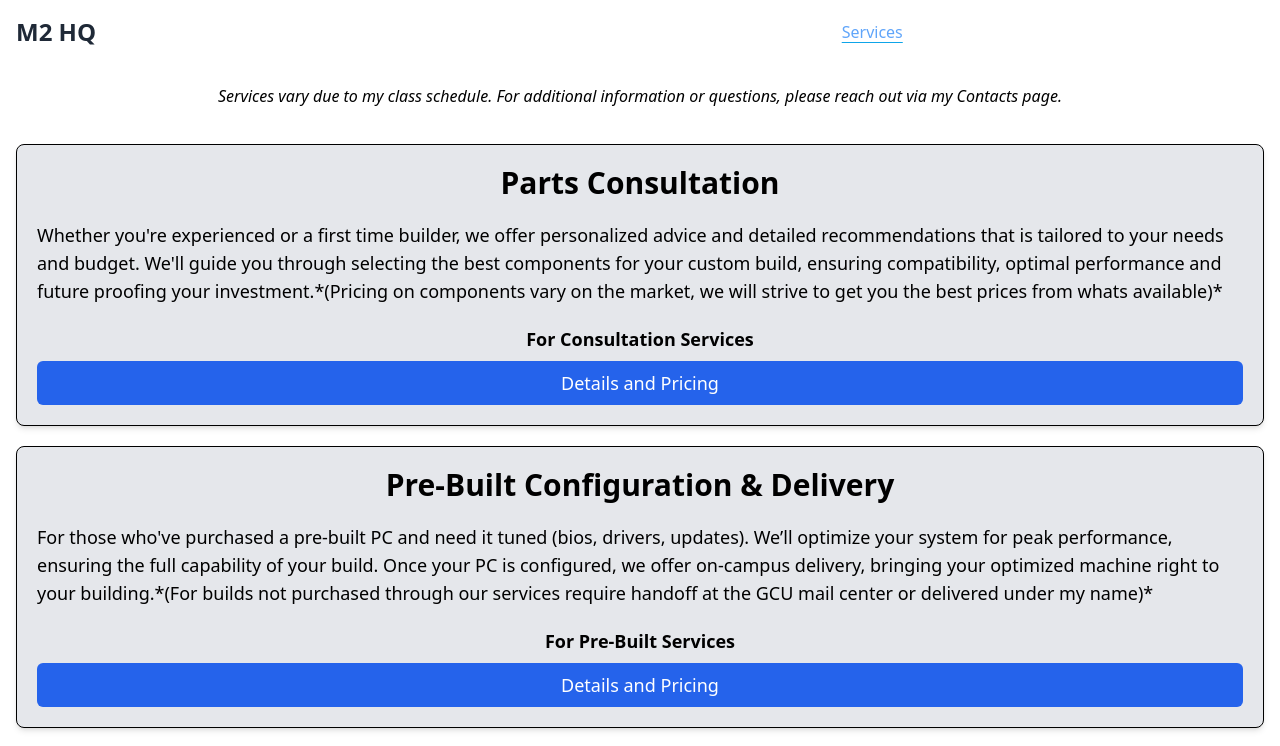
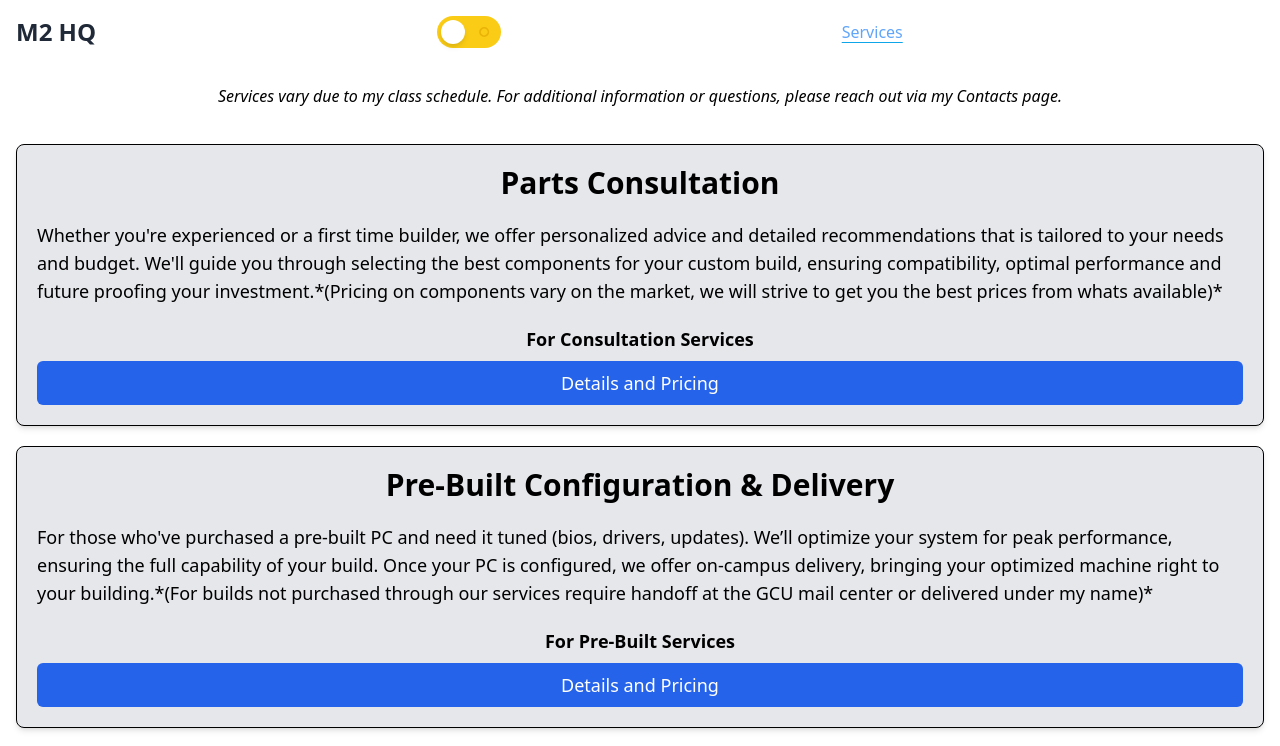
Before and after one commit to iSmirk-01/Landing-page, a Next.js app: page / in a window 1280 px wide. Shown: the top 746 px of the page. Built offline with nearby package versions, Linux system fonts and the light colour scheme.

Commit message:
toggle animations and fixed nav colors

```diff
--- a/app/components/NavBar.js
+++ b/app/components/NavBar.js
@@ -2,6 +2,7 @@
 import { useState } from "react";
 import Link from "next/link";
 import { usePathname } from "next/navigation";
+import ThemeToggle from "./ThemeToggleButton";
 
 function NavBar() {
   const [menuOpen, setMenuOpen] = useState(false);
@@ -17,6 +18,7 @@ function NavBar() {
             M2 HQ
           </span>
         </Link>
+        <ThemeToggle />
         {/* Hamburger Button */}
         <button
           onClick={() => setMenuOpen(!menuOpen)} // Toggle state
@@ -52,7 +54,7 @@ function NavBar() {
             <li>
               <Link
                 href="/"
-                className={`block py-2 px-3 rounded hover:bg-gray-100 md:hover:bg-transparent md:border-0 md:hover:text-blue-700 md:p-0 dark:text-white md:dark:hover:text-blue-500 focus:text-blue-700 ${
+                className={`block py-2 px-3 rounded hover:bg-gray-600 md:hover:bg-transparent md:border-0 md:hover:text-blue-700 md:p-0 dark:text-white md:dark:hover:text-blue-500 focus:text-blue-700 ${
                   pathname === "/"
                   ? "text-blue-400 underline decoration-solid underline-offset-4 decoration-sky-500"
                   : " text-white"
@@ -64,7 +66,7 @@ function NavBar() {
             <li>
               <Link
                 href="/contacts"
-                className={`block py-2 px-3 rounded hover:bg-gray-100 md:hover:bg-transparent md:border-0 md:hover:text-blue-700 md:p-0 dark:text-white md:dark:hover:text-blue-500 focus:text-blue-700 ${
+                className={`block py-2 px-3 rounded hover:bg-gray-600 md:hover:bg-transparent md:border-0 md:hover:text-blue-700 md:p-0 dark:text-white md:dark:hover:text-blue-500 focus:text-blue-700 ${
                   pathname === "/contacts"
                   ? "text-blue-400 underline decoration-solid underline-offset-4 decoration-sky-500"
                   : " text-white"
@@ -76,7 +78,7 @@ function NavBar() {
             <li>
               <Link
                 href="/reviews"
-                className={`block py-2 px-3 rounded hover:bg-gray-100 md:hover:bg-transparent md:border-0 md:hover:text-blue-700 md:p-0 dark:text-white md:dark:hover:text-blue-500 focus:text-blue-700 ${
+                className={`block py-2 px-3 rounded hover:bg-gray-600 md:hover:bg-transparent md:border-0 md:hover:text-blue-700 md:p-0 dark:text-white md:dark:hover:text-blue-500 focus:text-blue-700 ${
                   pathname === "/reviews"
                   ? "text-blue-400 underline decoration-solid underline-offset-4 decoration-sky-500"
                   : " text-white"
@@ -88,7 +90,7 @@ function NavBar() {
             <li>
               <Link
                 href="/mission"
-                className={`block py-2 px-3 rounded hover:bg-gray-100 md:hover:bg-transparent md:border-0 md:hover:text-blue-700 md:p-0 dark:text-white md:dark:hover:text-blue-500 focus:text-blue-700 ${
+                className={`block py-2 px-3 rounded hover:bg-gray-600 md:hover:bg-transparent md:border-0 md:hover:text-blue-700 md:p-0 dark:text-white md:dark:hover:text-blue-500 focus:text-blue-700 ${
                   pathname === "/mission"
                   ? "text-blue-400 underline decoration-solid underline-offset-4 decoration-sky-500"
                   : " text-white"
--- a/app/components/ThemeToggleButton.js
+++ b/app/components/ThemeToggleButton.js
@@ -2,19 +2,52 @@
 
 import { useTheme } from "../context/ThemeProvider";
 
-const ThemeToggle = () => {
+function ThemeToggle() {
   const { theme, toggleTheme } = useTheme();
 
   return (
-    <button
-      onClick={toggleTheme}
-      className={`${
-        theme === "dark" ? "bg-slate-300 text-black" : "bg-gray-800 text-white"
-      } px-4 py-2 rounded`}
-    >
-      Switch to {theme === "light" ? "Dark" : "Light"} Mode
-    </button>
+    <div className="flex items-center justify-center">
+      <button
+        onClick={toggleTheme}
+        aria-label="Toggle Theme"
+        className={`relative w-16 h-8 flex items-center rounded-full p-1 transition-colors duration-300 ${
+          theme === "dark" ? "bg-gray-700" : "bg-yellow-400"
+        }`}
+      >
+        <span
+          className={`absolute inset-0 flex items-center justify-between px-2`}
+        >
+          {/* Moon Icon */}
+          <svg
+            xmlns="http://www.w3.org/2000/svg"
+            fill="currentColor"
+            viewBox="0 0 24 24"
+            className={`w-5 h-5 ${
+              theme === "dark" ? "text-gray-300" : "text-transparent"
+            }`}
+          >
+            <path d="M12 2a1 1 0 01.993.883L13 3v2a1 1 0 01-1.993.117L11 5V3a1 1 0 011-1zm6.364 3.05a1 1 0 01.074 1.32l-.083.094-1.414 1.414a1 1 0 01-1.498-1.32l.084-.094 1.414-1.414a1 1 0 011.423 0zM21 11a1 1 0 01.117 1.993L21 13h-2a1 1 0 01-.117-1.993L19 11h2zM4.222 5.636a1 1 0 011.32-.083l.094.083 1.414 1.414a1 1 0 01-1.32 1.498l-.094-.084-1.414-1.414a1 1 0 010-1.423zM12 15a3 3 0 110 6 3 3 0 010-6z" />
+          </svg>
+          {/* Sun Icon */}
+          <svg
+            xmlns="http://www.w3.org/2000/svg"
+            fill="currentColor"
+            viewBox="0 0 24 24"
+            className={`w-5 h-5 ${
+              theme === "dark" ? "text-transparent" : "text-yellow-500"
+            }`}
+          >
+            <path d="M17.657 16.243a6 6 0 11-8.486-8.486 6 6 0 018.486 8.486zm-1.414-1.414a4 4 0 10-5.656-5.656 4 4 0 005.656 5.656z" />
+          </svg>
+        </span>
+        <span
+          className={`absolute w-6 h-6 bg-white rounded-full shadow-md transform transition-transform duration-300 ${
+            theme === "dark" ? "translate-x-8" : "translate-x-0"
+          }`}
+        ></span>
+      </button>
+    </div>
   );
-};
+}
 
 export default ThemeToggle;
--- a/app/layout.js
+++ b/app/layout.js
@@ -13,12 +13,12 @@ export default function RootLayout({ children }) {
   return (
     <html lang="en">
       <body>
-        <NavBar />
         <ThemeProvider>
-          <Notice />
-          {children}
+          <NavBar />
+            <Notice />
+            {children}
+          <Footer />
         </ThemeProvider>
-        <Footer />
       </body>
     </html>
   );
```
Lines whose indentation alone changed are shown as unchanged.
